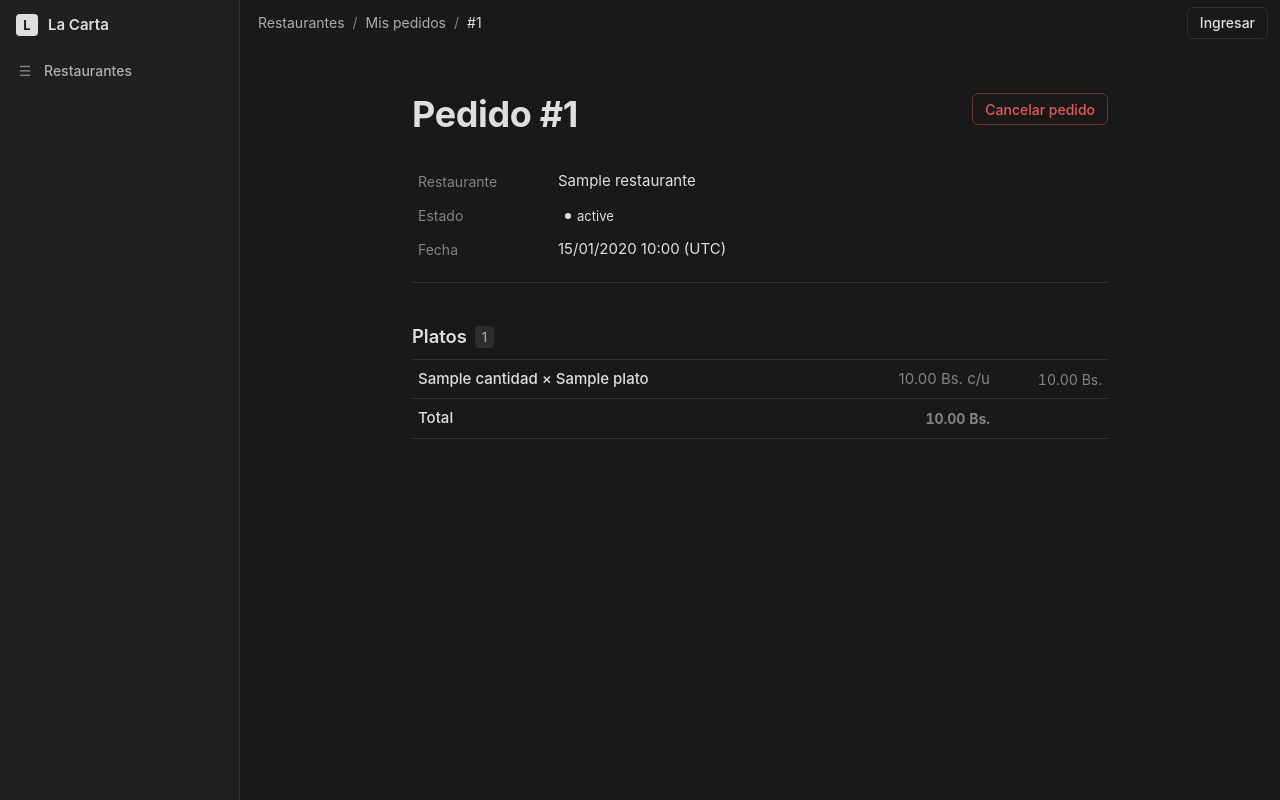
After one commit to catorceno/AW1-LaCarta, a Flask app: template flask/app/templates/pedidos/detalle.html in a window 1280 px wide. The commit adds this page. Run offline with Flask 3, Linux system fonts and the light colour scheme; the template is opened without the code that fills it: most values are stand-ins (such as "Sample title", 1, 10 or a date in 2020); parts of the project's set-up code (start-up, migrations or seed data) failed here and were passed over.

Commit message:
pedidos en flask

```diff
--- a/flask/app/__init__.py
+++ b/flask/app/__init__.py
@@ -22,8 +22,9 @@ def create_app(config_class=Config):
     from .auth.oauth import init_auth0
     from .auth.routes import bp as auth_bp
     from .auth.tokens import jwks_client
+    from .commands import seed
     from .routes import bp as carta_bp
-    from .commands import seed
+    from .pedidos import bp as pedidos_bp
 
     init_auth0(app)
 
@@ -31,6 +32,8 @@ def create_app(config_class=Config):
     app.extensions["auth0_jwks"] = jwks_client(app.config["AUTH0_DOMAIN"])
     app.register_blueprint(carta_bp)
     app.register_blueprint(auth_bp)
+    app.register_blueprint(pedidos_bp)
+
     app.register_error_handler(AuthError, handle_auth_error)
 
     app.cli.add_command(seed)
--- /dev/null
+++ b/flask/app/pedidos.py
@@ -0,0 +1,183 @@
+"""Pedidos: el cliente arma y cancela los suyos; la cocina avanza la cola.
+
+Cada regla del enunciado se aplica aquí, en el servidor, antes del commit:
+ocultar botones en las plantillas es solo comodidad.
+"""
+from decimal import Decimal
+
+from flask import Blueprint, abort, flash, redirect, render_template, request, url_for
+from sqlalchemy.orm import joinedload, selectinload
+
+from .auth import requires_auth
+from .extensions import db
+from .models import ETIQUETAS_ESTADO, ItemPedido, Pedido, Plato, Restaurante
+
+bp = Blueprint("pedidos", __name__)
+
+CANTIDAD_MAXIMA = 20
+
+# La tabla de estados del enunciado. La cocina solo avanza un paso hacia
+# adelante; cualquier otra transición se rechaza (por ejemplo, listo -> pendiente).
+SIGUIENTE_ESTADO = {
+    "pendiente": "en_preparacion",
+    "en_preparacion": "listo",
+    "listo": "entregado",
+}
+ESTADOS_ACTIVOS = tuple(SIGUIENTE_ESTADO)   # los que ve la cocina
+
+
+def pedido_propio_o_404(pedido_id, sub):
+    """El pedido si es de este cliente; si no existe o es de otro, 404.
+
+    404 y no 403: un 403 confirmaría que ese pedido existe (R2.6).
+    """
+    return db.first_or_404(
+        db.select(Pedido)
+        .options(joinedload(Pedido.restaurante), selectinload(Pedido.items).joinedload(ItemPedido.plato))
+        .filter_by(id=pedido_id, cliente=sub)
+    )
+
+
+# ------------------------------------------------------------------ cliente
+
+@bp.route("/restaurantes/<int:restaurante_id>/pedidos", methods=["POST"])
+@requires_auth("create:pedidos")
+def crear_pedido(payload, restaurante_id):
+    """Crea un pedido con todos sus ítems, o no crea nada (R1).
+
+    El formulario solo trae cantidad-<plato_id> = <cantidad>. El cliente, los
+    precios y el total los pone el servidor: nunca se leen del formulario.
+    """
+    restaurante = db.get_or_404(Restaurante, restaurante_id)
+
+    # 1. Leer el formulario: solo plato y cantidad (R1.4)
+    lineas = []                                   # [(plato_id, cantidad), ...]
+    for clave, valor in request.form.items():
+        if not clave.startswith("cantidad-"):
+            continue                              # cualquier otro campo (un "precio" inventado) se ignora
+        valor = valor.strip()
+        if valor in ("", "0"):
+            continue                              # plato no elegido
+        try:
+            plato_id = int(clave.removeprefix("cantidad-"))
+            cantidad = int(valor)
+        except ValueError:
+            abort(400, description="La cantidad debe ser un número entero.")
+        if not 1 <= cantidad <= CANTIDAD_MAXIMA:
+            abort(400, description=f"La cantidad debe estar entre 1 y {CANTIDAD_MAXIMA}.")
+        lineas.append((plato_id, cantidad))
+
+    if not lineas:
+        abort(400, description="Elige al menos un plato.")
+
+    # 2. Validar cada plato antes de escribir nada (R1.5)
+    ids = [plato_id for plato_id, _ in lineas]
+    platos = {p.id: p for p in db.session.scalars(db.select(Plato).where(Plato.id.in_(ids)))}
+
+    for plato_id, _ in lineas:
+        plato = platos.get(plato_id)
+        if plato is None:
+            abort(404)                                                        # R1.7
+        if plato.restaurante_id != restaurante.id:
+            abort(400, description=f"{plato.nombre} es de otro restaurante.")
+        if not plato.disponible:
+            abort(400, description=f"{plato.nombre} no está disponible.")
+
+    # 3. Armar el pedido: cliente desde el token, precio congelado, total en el servidor
+    pedido = Pedido(cliente=payload["sub"], restaurante_id=restaurante.id)   # R1.2
+    total = Decimal("0")
+    for plato_id, cantidad in lineas:
+        plato = platos[plato_id]
+        pedido.items.append(ItemPedido(
+            plato_id=plato.id,
+            cantidad=cantidad,
+            precio_unitario=plato.precio,         # copia del precio de hoy (R1.3)
+        ))
+        total += plato.precio * cantidad
+    pedido.total = total                          # R1.4
+
+    # 4. Un solo commit: el pedido y todos sus ítems, o nada (R1.5)
+    try:
+        db.session.add(pedido)
+        db.session.commit()
+    except Exception:
+        db.session.rollback()
+        flash("No se pudo crear el pedido.", "error")
+        return redirect(url_for("carta.detalle_restaurante", restaurante_id=restaurante.id))
+
+    flash(f"Pedido #{pedido.id} creado.", "exito")
+    return redirect(url_for("pedidos.detalle_pedido", pedido_id=pedido.id))   # Post/Redirect/Get
+
+
+@bp.route("/pedidos", methods=["GET"])
+@requires_auth("read:mis-pedidos")
+def mis_pedidos(payload):
+    pedidos = db.session.scalars(
+        db.select(Pedido)
+        .options(joinedload(Pedido.restaurante))
+        .filter_by(cliente=payload["sub"])                     # solo los propios
+        .order_by(Pedido.fecha.desc())
+    ).all()
+    return render_template("pedidos/index.html", pedidos=pedidos)
+
+
+@bp.route("/pedidos/<int:pedido_id>", methods=["GET"])
+@requires_auth("read:mis-pedidos")
+def detalle_pedido(payload, pedido_id):
+    pedido = pedido_propio_o_404(pedido_id, payload["sub"])
+    return render_template("pedidos/detalle.html", pedido=pedido)
+
+
+@bp.route("/pedidos/<int:pedido_id>/cancelar", methods=["POST"])
+@requires_auth("read:mis-pedidos")
+def cancelar_pedido(payload, pedido_id):
+    """pendiente -> cancelado, solo el dueño del pedido."""
+    pedido = pedido_propio_o_404(pedido_id, payload["sub"])
+
+    if pedido.estado != "pendiente":
+        abort(400, description="Solo se puede cancelar un pedido pendiente.")
+
+    try:
+        pedido.estado = "cancelado"
+        db.session.commit()
+        flash(f"Pedido #{pedido.id} cancelado.", "exito")
+    except Exception:
+        db.session.rollback()
+        flash("No se pudo cancelar el pedido.", "error")
+
+    return redirect(url_for("pedidos.detalle_pedido", pedido_id=pedido.id))
+
+
+# ------------------------------------------------------------------ cocina
+
+@bp.route("/cocina", methods=["GET"])
+@requires_auth("read:pedidos")
+def cocina(payload):
+    pedidos = db.session.scalars(
+        db.select(Pedido)
+        .options(joinedload(Pedido.restaurante), selectinload(Pedido.items).joinedload(ItemPedido.plato))
+        .where(Pedido.estado.in_(ESTADOS_ACTIVOS))
+        .order_by(Pedido.fecha)                                # el más antiguo primero
+    ).all()
+    return render_template("cocina/index.html", pedidos=pedidos, siguiente=SIGUIENTE_ESTADO, etiquetas=ETIQUETAS_ESTADO)
+
+
+@bp.route("/cocina/pedidos/<int:pedido_id>/estado", methods=["POST"])
+@requires_auth("update:pedidos")
+def cambiar_estado(payload, pedido_id):
+    """La cocina pide pasar el pedido a `estado`; solo se acepta el siguiente paso."""
+    pedido = db.get_or_404(Pedido, pedido_id)
+    nuevo = request.form.get("estado", "").strip()
+
+    if SIGUIENTE_ESTADO.get(pedido.estado) != nuevo:
+        abort(400, description=f"No se puede pasar de {pedido.estado} a {nuevo or '(vacío)'}.")
+
+    try:
+        pedido.estado = nuevo
+        db.session.commit()
+        flash(f"Pedido #{pedido.id}: {pedido.estado_etiqueta}.", "exito")
+    except Exception:
+        db.session.rollback()
+        flash("No se pudo cambiar el estado.", "error")
+
+    return redirect(url_for("pedidos.cocina"))
--- a/flask/app/routes.py
+++ b/flask/app/routes.py
@@ -121,6 +121,10 @@ def crear_plato(payload, restaurante_id):
 
     return redirect(url_for('carta.detalle_restaurante', restaurante_id=restaurante_id))
 
+@bp.app_errorhandler(400)
+def solicitud_invalida(error):
+    return render_template('errores/400.html', mensaje=error.description), 400
+
 @bp.app_errorhandler(404)
 def no_encontrado(error):
     return render_template('errores/404.html'), 404
--- a/flask/app/templates/layout.html
+++ b/flask/app/templates/layout.html
@@ -29,6 +29,23 @@
            href="{{ url_for('carta.formulario_crear_restaurante') }}">
           <span class="nav-icono" aria-hidden="true">＋</span>
           <span>Nuevo restaurante</span>
+        </a>
+        {% endif %}
+
+
+        {% if current_user and 'read:mis-pedidos' in current_user.permissions %}
+        <a class="nav-item {{ 'activo' if seccion.startswith('pedidos.') and seccion != 'pedidos.cocina' }}"
+           href="{{ url_for('pedidos.mis_pedidos') }}">
+          <span class="nav-icono" aria-hidden="true">🧾</span>
+          <span>Mis pedidos</span>
+        </a>
+        {% endif %}
+
+        {% if current_user and 'read:pedidos' in current_user.permissions %}
+        <a class="nav-item {{ 'activo' if seccion == 'pedidos.cocina' }}"
+           href="{{ url_for('pedidos.cocina') }}">
+          <span class="nav-icono" aria-hidden="true">🍳</span>
+          <span>Cocina</span>
         </a>
         {% endif %}
       </nav>
--- /dev/null
+++ b/flask/app/templates/pedidos/detalle.html
@@ -0,0 +1,55 @@
+{% extends 'layout.html' %}
+
+{% block titulo %}Pedido #{{ pedido.id }}{% endblock %}
+
+{% block migas %}
+  <span class="migas-sep">/</span>
+  <a href="{{ url_for('pedidos.mis_pedidos') }}">Mis pedidos</a>
+  <span class="migas-sep">/</span>
+  <span class="migas-actual">#{{ pedido.id }}</span>
+{% endblock %}
+
+{% block contenido %}
+  <header class="pagina-cabecera">
+    <h1>Pedido #{{ pedido.id }}</h1>
+    <div class="acciones">
+      {% if pedido.estado == 'pendiente' %}
+      <form method="post" action="{{ url_for('pedidos.cancelar_pedido', pedido_id=pedido.id) }}">
+        <button class="boton boton-peligro" type="submit" onclick="return confirm('¿Cancelar este pedido?')">Cancelar pedido</button>
+      </form>
+      {% endif %}
+    </div>
+  </header>
+
+  <dl class="propiedades">
+    <div>
+      <dt>Restaurante</dt>
+      <dd><a href="{{ url_for('carta.detalle_restaurante', restaurante_id=pedido.restaurante.id) }}">{{ pedido.restaurante.nombre }}</a></dd>
+    </div>
+    <div>
+      <dt>Estado</dt>
+      <dd><span class="estado estado-{{ pedido.estado }}">{{ pedido.estado_etiqueta }}</span></dd>
+    </div>
+    <div>
+      <dt>Fecha</dt>
+      <dd>{{ pedido.fecha.strftime('%d/%m/%Y %H:%M') }} (UTC)</dd>
+    </div>
+  </dl>
+
+  <section class="seccion">
+    <h2>Platos <span class="contador">{{ pedido.items|length }}</span></h2>
+    <ul class="lista">
+      {% for item in pedido.items %}
+        <li class="fila">
+          <span class="fila-titulo">{{ item.cantidad }} × {{ item.plato.nombre }}</span>
+          <span class="texto-tenue">{{ "%.2f"|format(item.precio_unitario) }} Bs. c/u</span>
+          <span class="fila-meta">{{ "%.2f"|format(item.precio_unitario * item.cantidad) }} Bs.</span>
+        </li>
+      {% endfor %}
+      <li class="fila">
+        <span class="fila-titulo">Total</span>
+        <span class="fila-meta"><strong>{{ "%.2f"|format(pedido.total) }} Bs.</strong></span>
+      </li>
+    </ul>
+  </section>
+{% endblock %}
```
Also changed, not shown: flask/app/models.py (+82 -0 lines), flask/app/templates/cocina/index.html (added, +41 -0 lines), flask/app/templates/errores/400.html (added, +12 -0 lines), flask/app/templates/pedidos/index.html (added, +31 -0 lines), flask/app/templates/restaurantes/detalle.html (+32 -0 lines).
